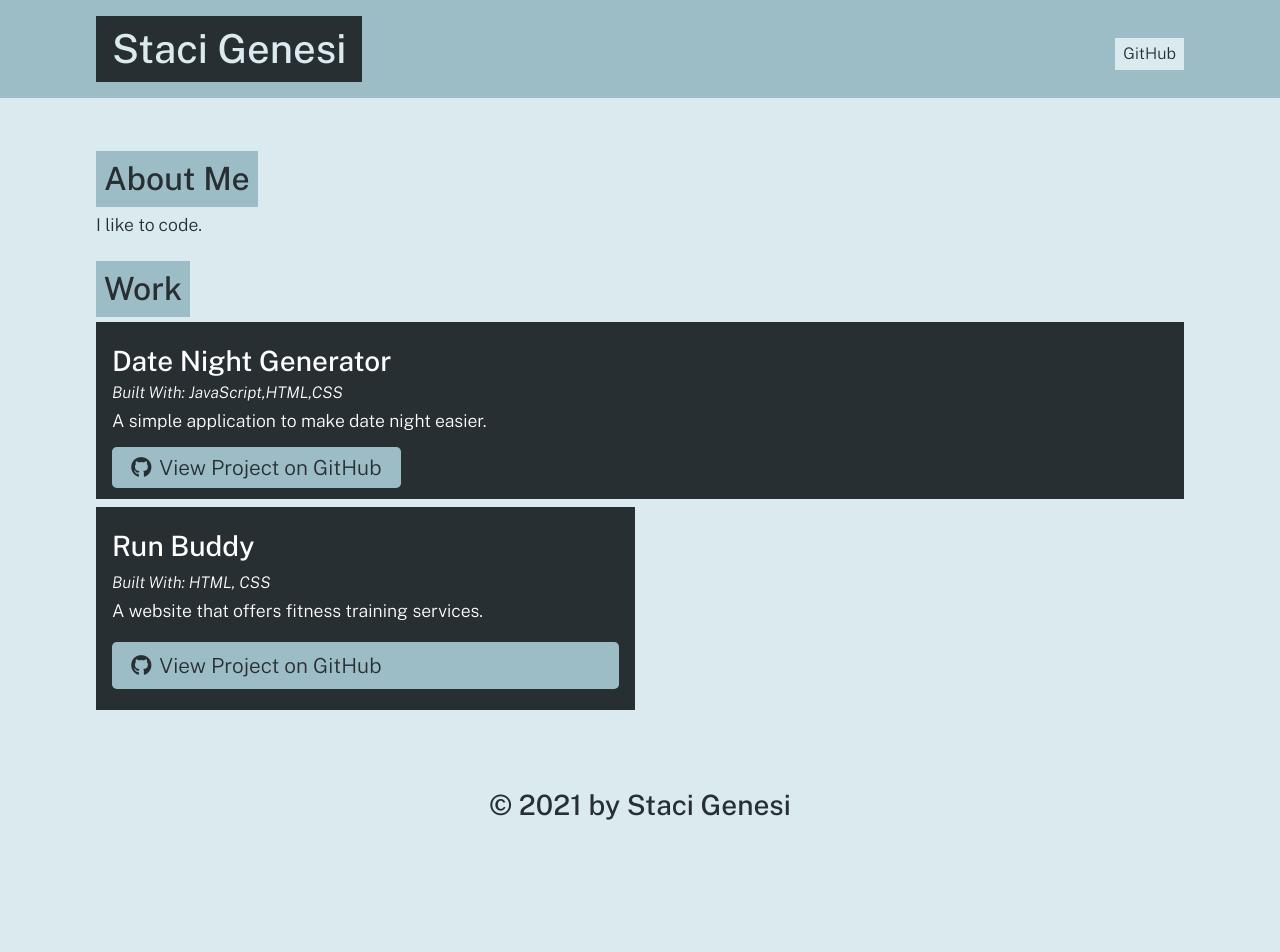
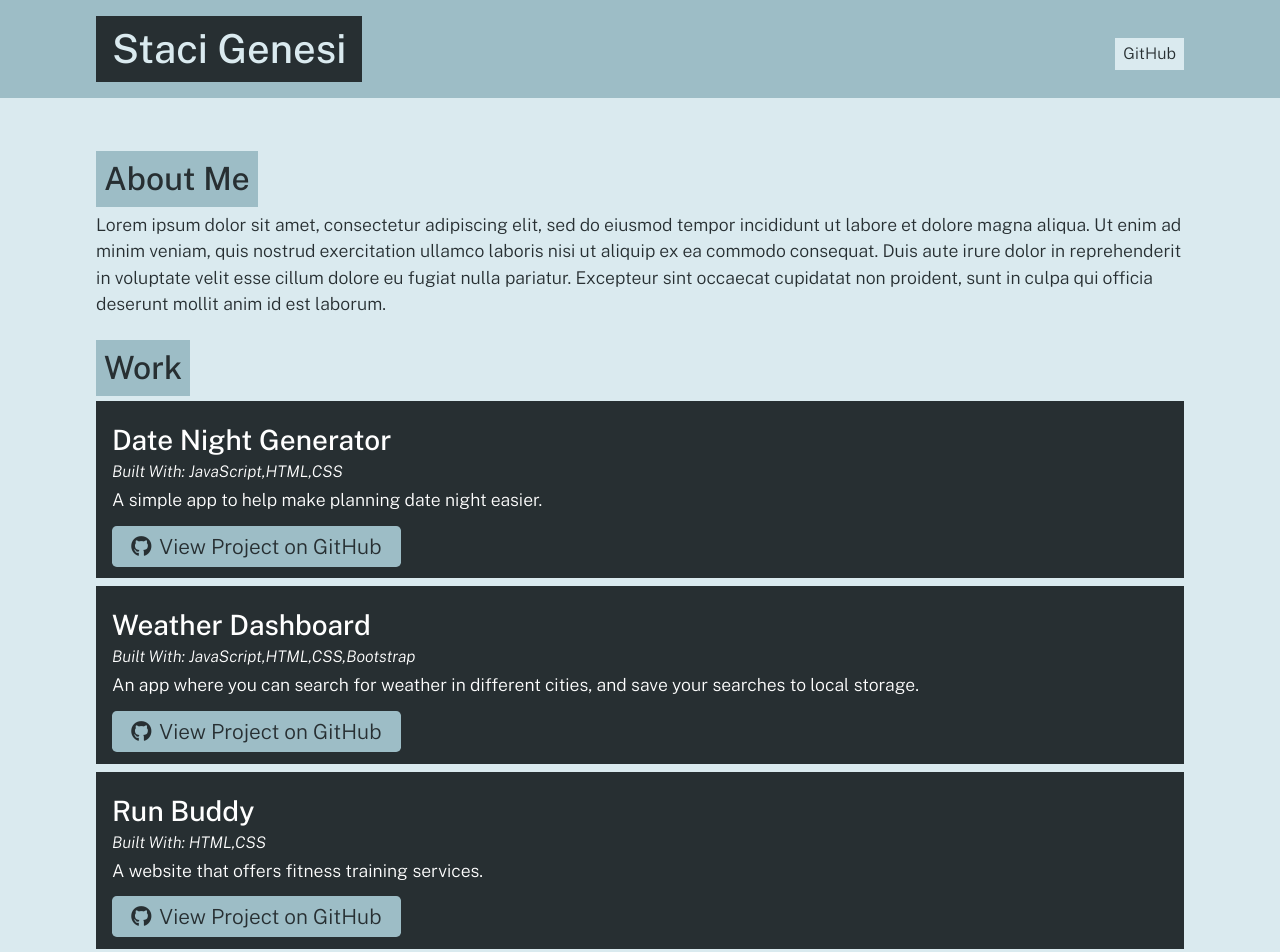
Before and after one commit to sgenesi/portfolio-generator, a website: page dist/index.html in a window 1280 px wide. Shown: the top 952 px of the page. Before the commit the page ends 843 px from the top, so only its background shows below. Drawn offline with nearby package versions, Linux system fonts and the light colour scheme.

Commit message:
finished README

```diff
--- a/dist/index.html
+++ b/dist/index.html
@@ -24,7 +24,7 @@
 
       <section class="my-3" id="about">
         <h2 class="text-dark bg-primary p-2 display-inline-block">About Me</h2>
-        <p>I like to code.</p>
+        <p>Lorem ipsum dolor sit amet, consectetur adipiscing elit, sed do eiusmod tempor incididunt ut labore et dolore magna aliqua. Ut enim ad minim veniam, quis nostrud exercitation ullamco laboris nisi ut aliquip ex ea commodo consequat. Duis aute irure dolor in reprehenderit in voluptate velit esse cillum dolore eu fugiat nulla pariatur. Excepteur sint occaecat cupidatat non proident, sunt in culpa qui officia deserunt mollit anim id est laborum.</p>
       </section>
 
 
@@ -38,21 +38,31 @@
                 Built With:
                 JavaScript,HTML,CSS
               </h5>
-              <p>A simple application to make date night easier.</p>
+              <p>A simple app to help make planning date night easier.</p>
               <a href="https://github.com/quaylas/datenightgenerator" class="btn"><i class="fab fa-github mr-2"></i>View Project on GitHub</a>
             </div>
 
+            <div class="col-12 mb-2 bg-dark text-light p-3">
+              <h3 class="portfolio-item-title text-light">Weather Dashboard</h3>
+              <h5 class="portfolio-languages">
+                Built With:
+                JavaScript,HTML,CSS,Bootstrap
+              </h5>
+              <p>An app where you can search for weather in different cities, and save your searches to local storage.</p>
+              <a href="https://github.com/sgenesi/weather-dashboard" class="btn"><i class="fab fa-github mr-2"></i>View Project on GitHub</a>
+            </div>
 
-
-            <div class="col-12 col-md-6 mb-2 bg-dark text-light p-3 flex-column">
+            <div class="col-12 mb-2 bg-dark text-light p-3">
               <h3 class="portfolio-item-title text-light">Run Buddy</h3>
               <h5 class="portfolio-languages">
                 Built With:
-                HTML, CSS
+                HTML,CSS
               </h5>
               <p>A website that offers fitness training services.</p>
-              <a href="https://github.com/sgenesi/run-buddy" class="btn mt-auto"><i class="fab fa-github mr-2"></i>View Project on GitHub</a>
+              <a href="https://github.com/sgenesi/run-buddy" class="btn"><i class="fab fa-github mr-2"></i>View Project on GitHub</a>
             </div>
+
+
 
         </div>
       </section>
```
Also changed, not shown: README.md.
